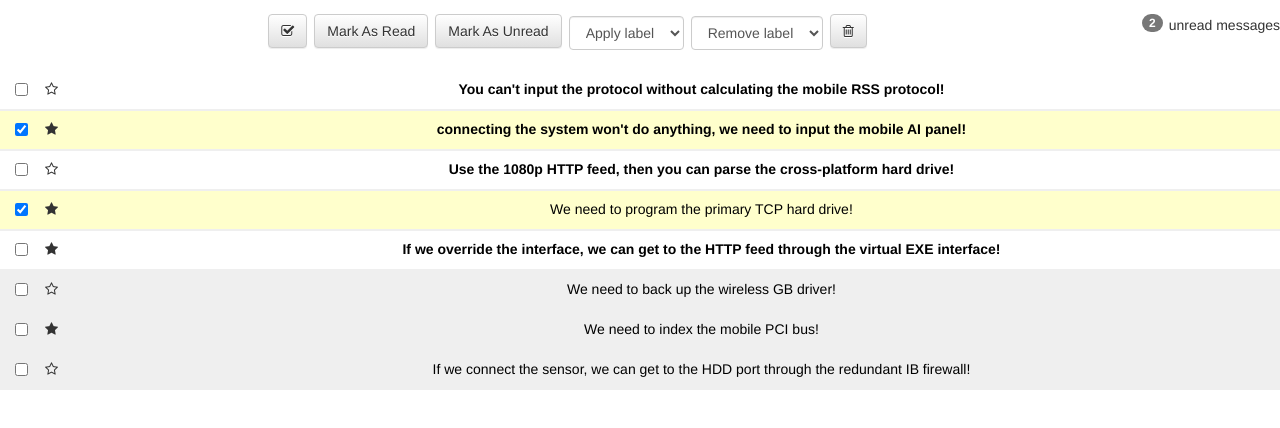
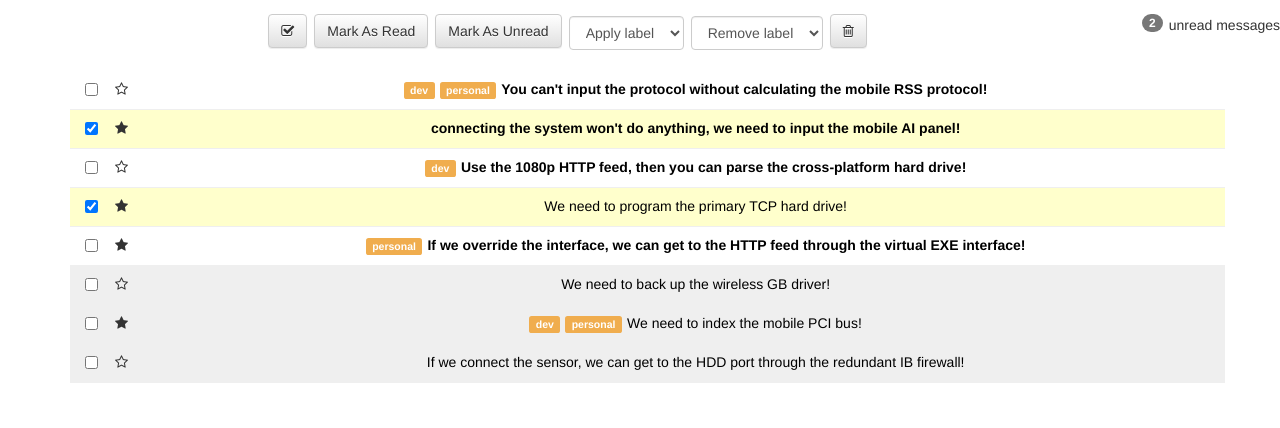
Before and after one commit to bmcgrane302/inbox-checkpoint, a React (Create React App) app: page / in a window 1280 px wide. Shown: the top 428 px of the page. Built offline with nearby package versions, Linux system fonts and the light colour scheme.

Commit message:
map through labes

```diff
--- a/src/Message.js
+++ b/src/Message.js
@@ -13,6 +13,7 @@ render(){
  let selectedStar = this.props.message.starred ? "-o" : "";
 
   return (
+  <div className="container">
     <div className={`row message ${readUnread} ${selectedMsg}`}>
       <div className="col-xs-1">
         <div className="row">
@@ -31,10 +32,15 @@ render(){
         </div>
       </div>
       <div className="col-xs-11">
+      {this.props.message.labels.map(label => <span className="label label-warning">{label}</span>)}
+
         <a href="">
            {this.props.msgSubject}
     </a>
   </div>
+</div>
+
+
 </div>
 
 
```
Also changed, not shown: src/Toolbar.js (indentation only).
